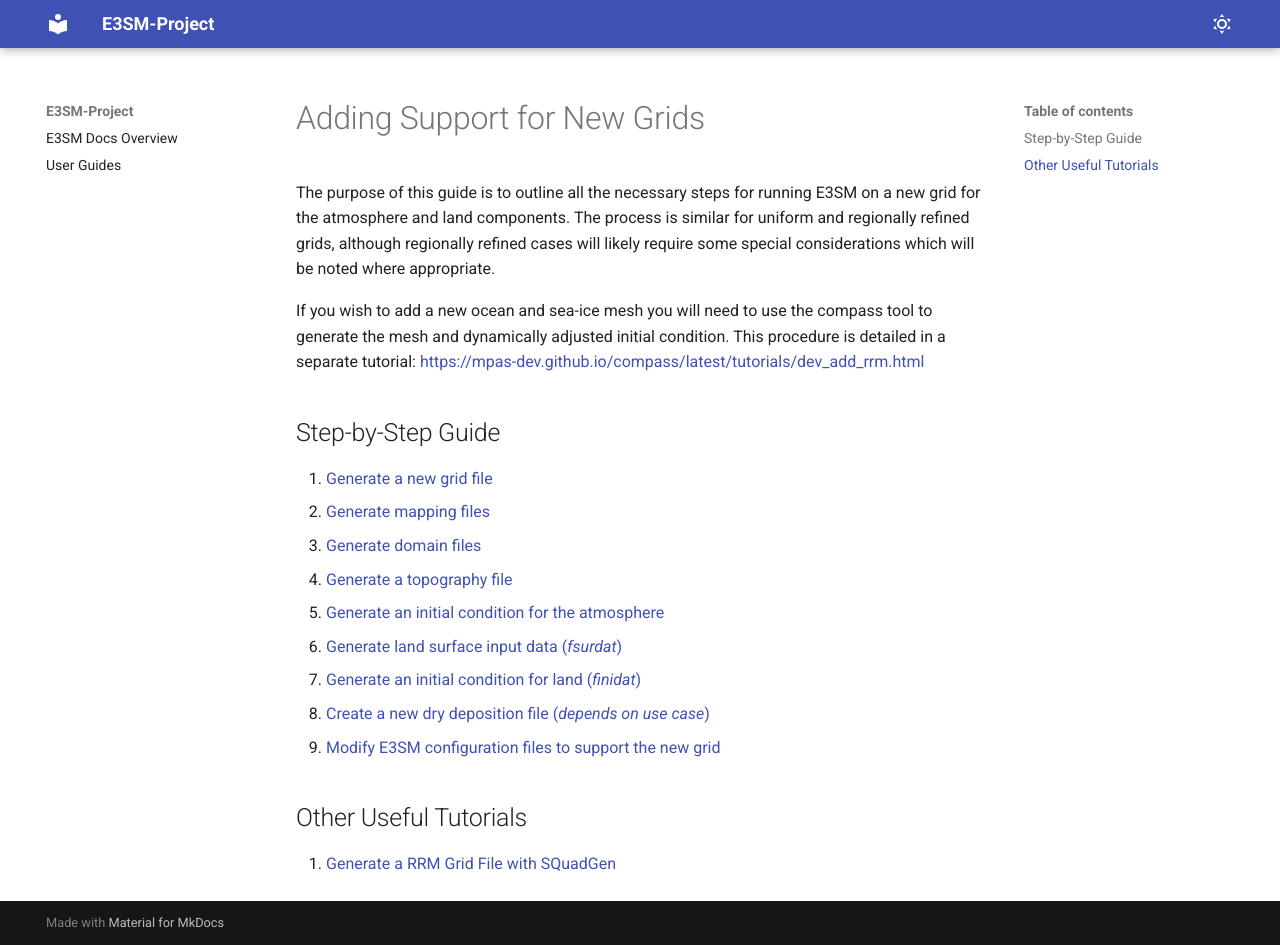
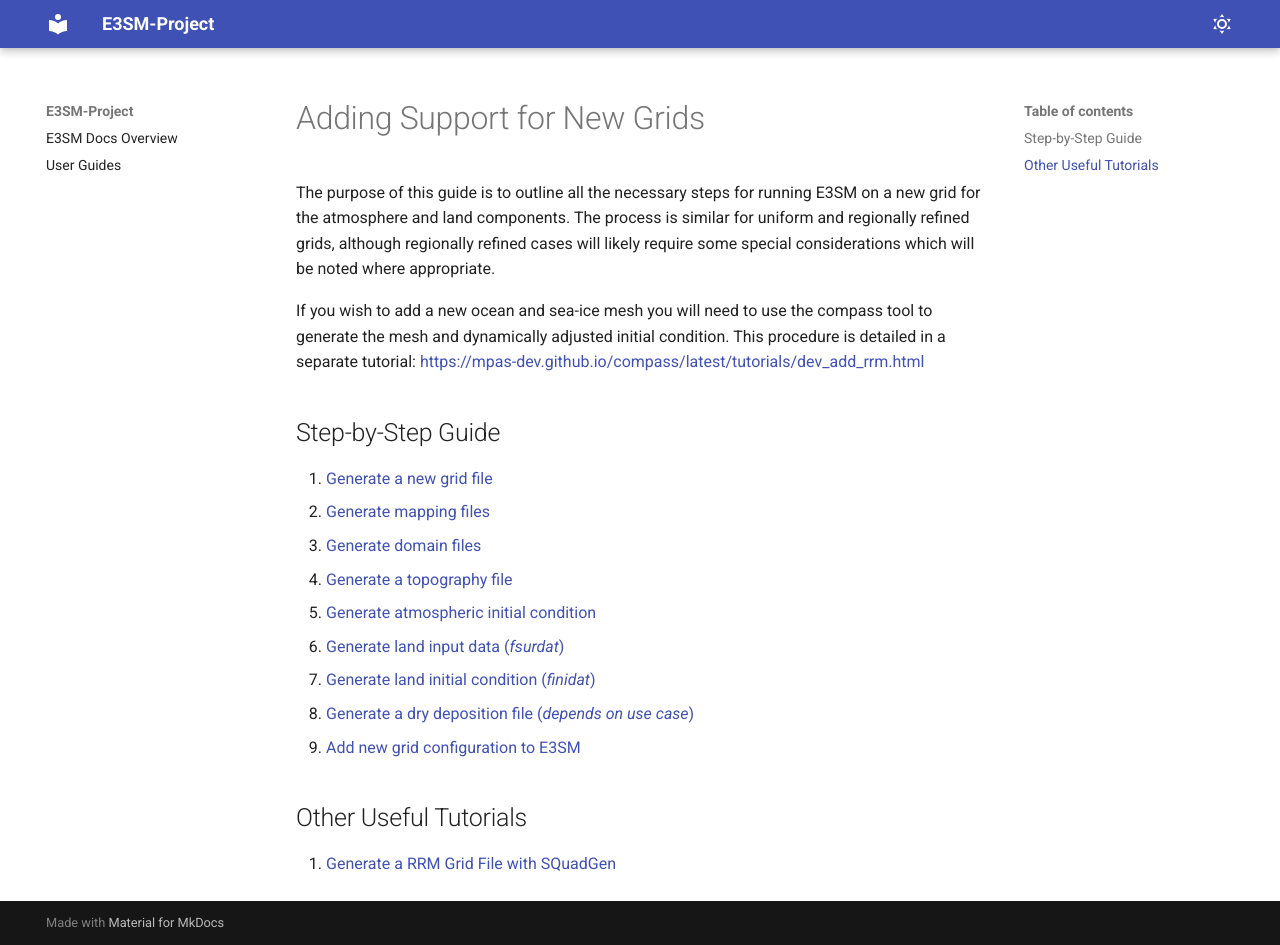
Before and after one commit to E3SM-Project/E3SM-Project.github.io, an MkDocs documentation site: the page built from docs/user-guides/adding-grid-support-step-by-step-guide.md, in a window 1280 px wide and 945 px high. Built offline with MkDocs 1.6.1 and Material for MkDocs 9.7.7, drawn with Linux system fonts in a browser that asks for light colours.

Commit message:
add more blank guides

```diff
--- a/docs/user-guides/adding-grid-support-step-by-step-guide.md
+++ b/docs/user-guides/adding-grid-support-step-by-step-guide.md
@@ -11,16 +11,16 @@
 
 ## Step-by-Step Guide
 
-1. [Generate a new grid file                                  ](adding-grid-support-step-by-step-guide/generate-new-grid-file.md)
-1. [Generate mapping files                                    ](adding-grid-support-step-by-step-guide/generate-mapping-files.md)
-1. [Generate domain files                                     ](adding-grid-support-step-by-step-guide/generate-domain-files.md)
-1. [Generate a topography file                                ](adding-grid-support-step-by-step-guide/generate-topo-file.md)
-1. [Generate an initial condition for the atmosphere          ]()
-1. [Generate land surface input data (*fsurdat*)              ]()
-1. [Generate an initial condition for land (*finidat*)        ]()
-1. [Create a new dry deposition file (*depends on use case*)  ]()
-1. [Modify E3SM configuration files to support the new grid   ]()
+1. [Generate a new grid file                               ](adding-grid-support-step-by-step-guide/generate-new-grid-file.md)
+1. [Generate mapping files                                 ](adding-grid-support-step-by-step-guide/generate-mapping-files.md)
+1. [Generate domain files                                  ](adding-grid-support-step-by-step-guide/generate-domain-files.md)
+1. [Generate a topography file                             ](adding-grid-support-step-by-step-guide/generate-topo-file.md)
+1. [Generate atmospheric initial condition                 ](adding-grid-support-step-by-step-guide/generate-atm-initial-condition.md)
+1. [Generate land input data (*fsurdat*)                   ](adding-grid-support-step-by-step-guide/generate-lnd-input-data.md)
+1. [Generate land initial condition (*finidat*)            ](adding-grid-support-step-by-step-guide/generate-lnd-initial-condition.md)
+1. [Generate a dry deposition file (*depends on use case*) ](adding-grid-support-step-by-step-guide/generate-dry-deposition.md)
+1. [Add new grid configuration to E3SM                     ](adding-grid-support-step-by-step-guide/add-grid-config.md)
 
 ## Other Useful Tutorials
 
-1. [Generate a RRM Grid File with SQuadGen                    ](adding-grid-support-step-by-step-guide/generate-RRM-grid-file.md)
+1. [Generate a RRM Grid File with SQuadGen                 ](adding-grid-support-step-by-step-guide/generate-RRM-grid-file.md)
```
Also changed, not shown: docs/user-guides/adding-grid-support-step-by-step-guide/add-grid-config.md (added, +1 -0 lines), docs/user-guides/adding-grid-support-step-by-step-guide/generate-atm-initial-condition.md (added, +1 -0 lines), docs/user-guides/adding-grid-support-step-by-step-guide/generate-dry-deposition.md (added, +1 -0 lines), docs/user-guides/adding-grid-support-step-by-step-guide/generate-lnd-initial-condition.md (added, +1 -0 lines), docs/user-guides/adding-grid-support-step-by-step-guide/generate-lnd-input-data.md (added, +1 -0 lines), docs/user-guides/adding-grid-support-step-by-step-guide/generate-mapping-files.md (+1 -1 lines).
